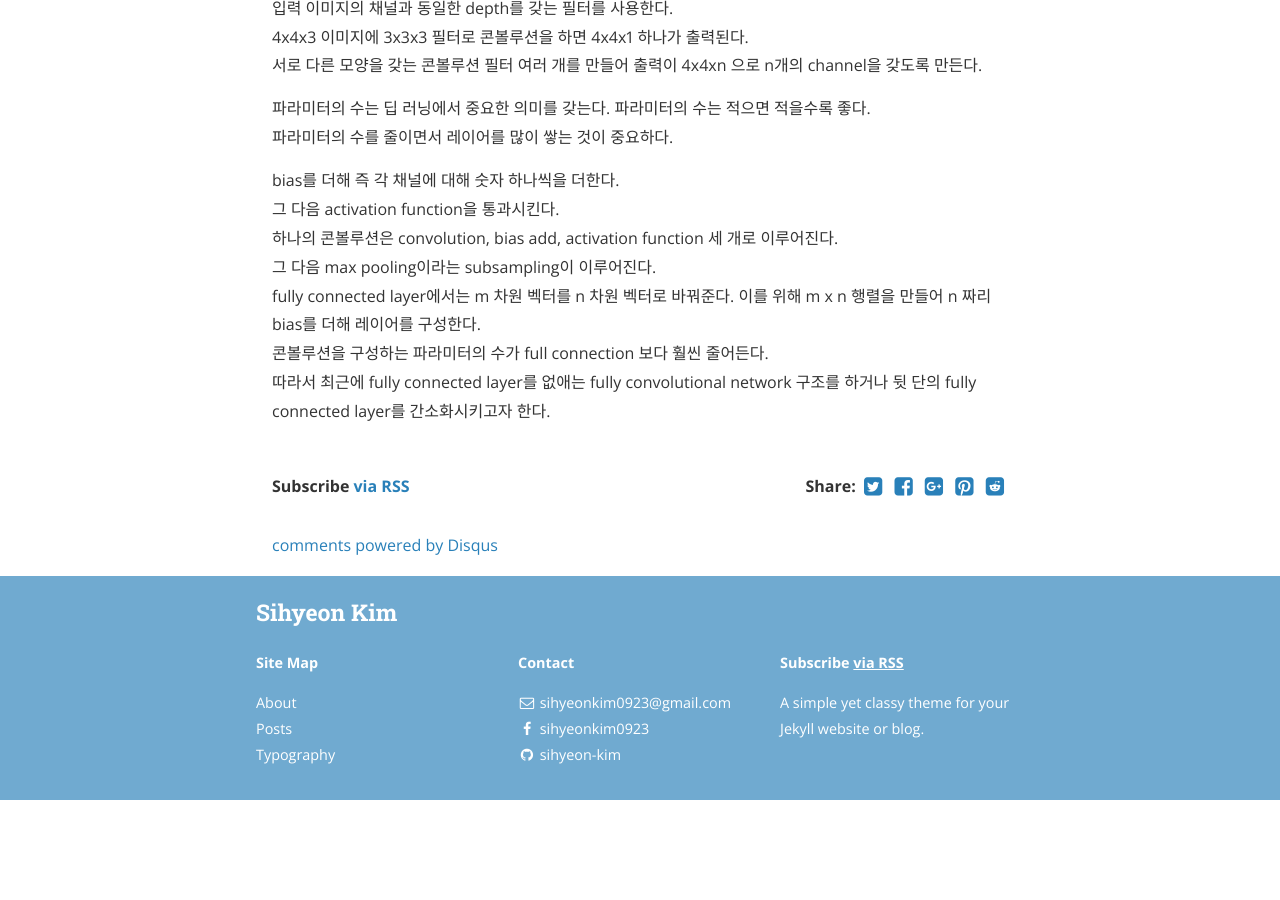
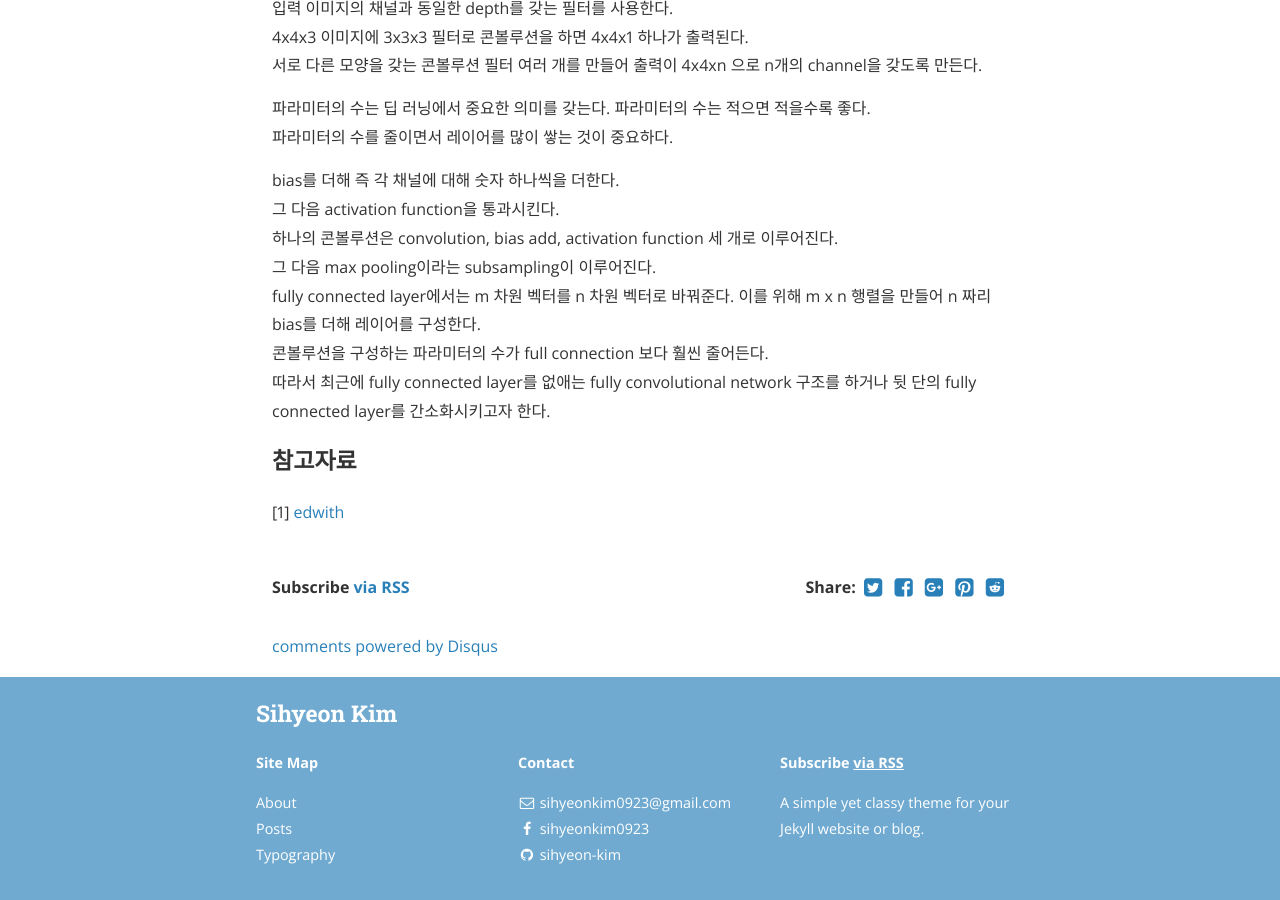
Before and after one commit to sihyeon-kim/sihyeon-kim.github.io, a Jekyll site: the page built from _posts/2019-07-16-CNN.markdown, in a window 1280 px wide and 900 px high, scrolled down 1745 px. Built offline with Jekyll 4.4.1, drawn with Linux system fonts in a browser that asks for light colours; nearby versions of some CDN libraries; formulas are drawn with MathJax 3; comment, search, counter and statistics services are not loaded; before the commit the page ends 2545 px from its top, so only the background shows below that.

Commit message:
Update 2019-07-16-CNN.markdown

```diff
--- a/_posts/2019-07-16-CNN.markdown
+++ b/_posts/2019-07-16-CNN.markdown
@@ -69,3 +69,7 @@ bias를 더해 즉 각 채널에 대해 숫자 하나씩을 더한다.
 fully connected layer에서는 m 차원 벡터를 n 차원 벡터로 바꿔준다. 이를 위해 m x n 행렬을 만들어 n 짜리 bias를 더해 레이어를 구성한다.
 콘볼루션을 구성하는 파라미터의 수가 full connection 보다 훨씬 줄어든다.
 따라서 최근에 fully connected layer를 없애는 fully convolutional network 구조를 하거나 뒷 단의 fully connected layer를 간소화시키고자 한다.
+
+### 참고자료
+
+[1] [edwith](https://www.edwith.org/deeplearningchoi/joinLectures/10979)
```
